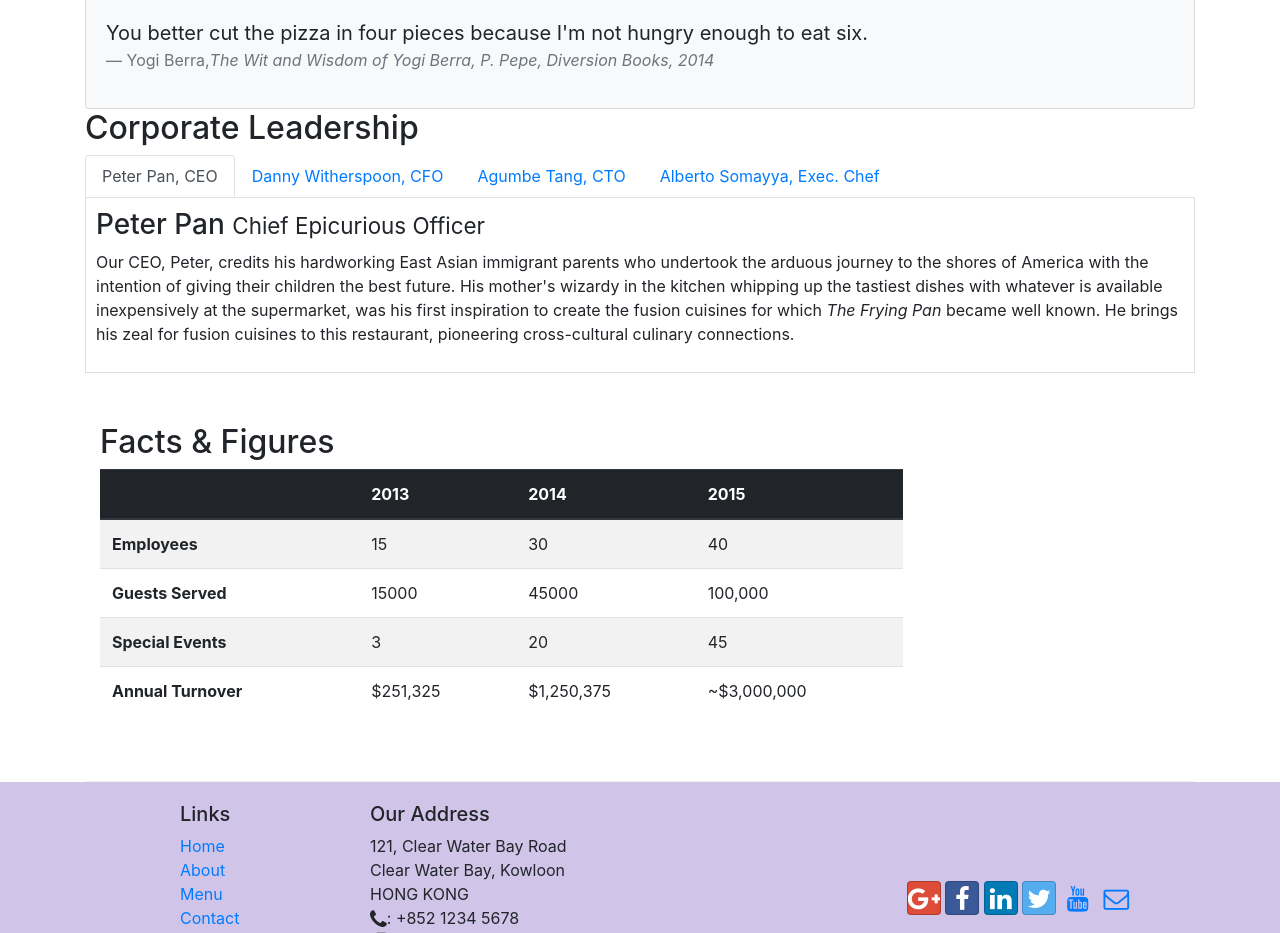
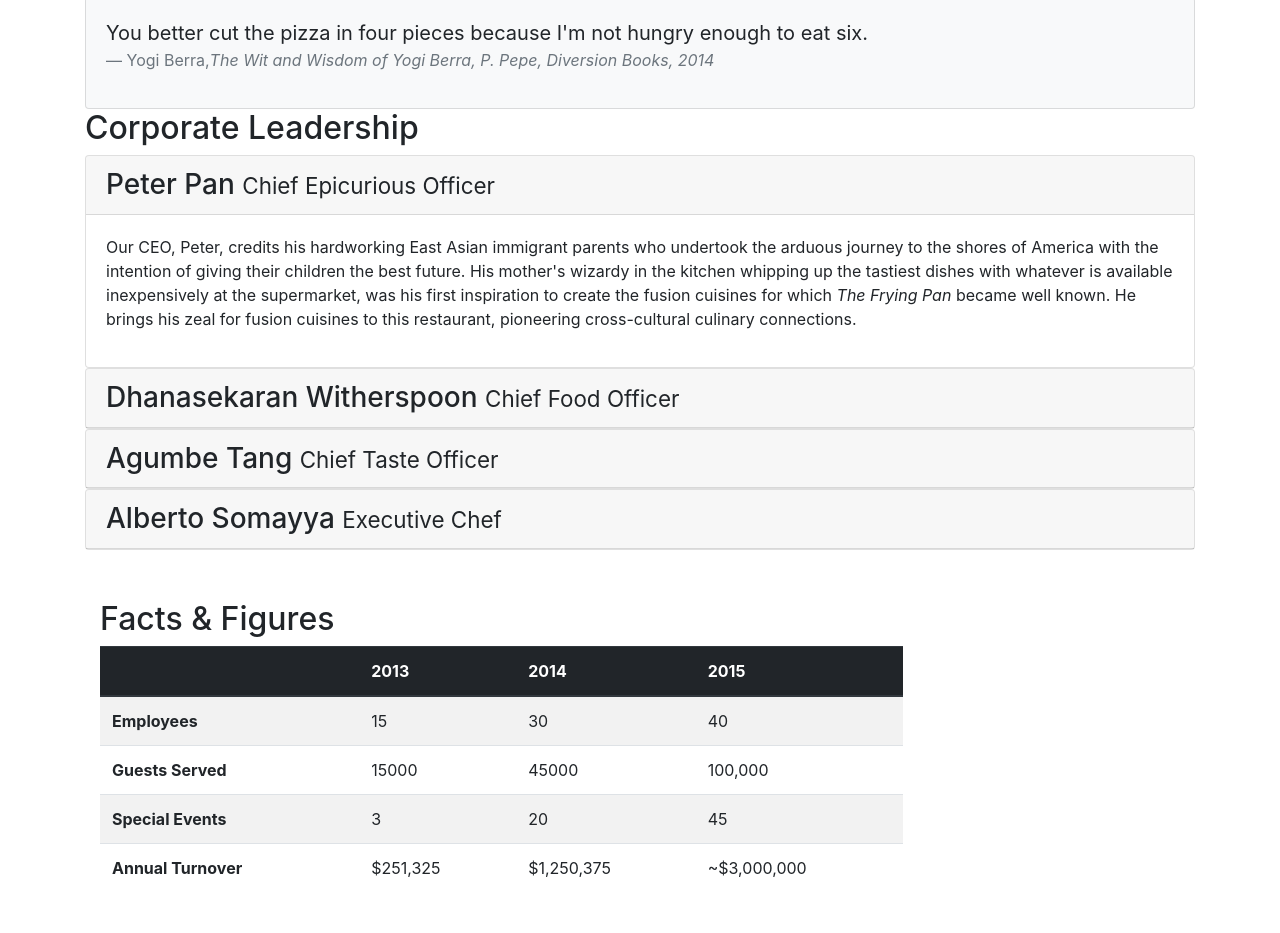
Before and after one commit to samialam8/boot-strap, a website: page aboutus.html in a window 1280 px wide. Shown: the part 762-1695 px from the top of the page. Drawn offline with nearby package versions, Linux system fonts and the light colour scheme.

Commit message:
accordion

```diff
--- a/aboutus.html
+++ b/aboutus.html
@@ -103,42 +103,60 @@
             <div class="col-sm-12">
                 <h2>Corporate Leadership</h2>
 
-                <ul class="nav nav-tabs">
-                    <li class="navi-items">
-                        <a class="nav-link active" href="#peter" role="tab" data-toggle="tab">Peter Pan, CEO</a>
-                    </li>
-                    <li class="nav-item">
-                        <a class="nav-link" href="#danny" role="tab"
-                          data-toggle="tab">Danny Witherspoon, CFO</a>
-                      </li>
-                      <li class="nav-item">
-                        <a class="nav-link" href="#agumbe"role="tab"
-                          data-toggle="tab">Agumbe Tang, CTO</a>
-                      </li>
-                      <li class="nav-item">
-                        <a class="nav-link" href="#alberto" role="tab"
-                          data-toggle="tab">Alberto Somayya, Exec. Chef</a>
-                      </li>
-                </ul>
-                   <div class="tab-content">
-                       <div role="tabpanel" class="tab-pane fade show active" id="peter">
-                    <h3>Peter Pan <small>Chief Epicurious Officer</small></h3>
+
+                   <div id="accordion">
+                       <div class="card">
+                           <div class="card-header" role="tab" id="peterhead">
+                            <h3 class='mb-0'><a data-toggle="collapse" data-target="#peter">Peter Pan <small>Chief Epicurious Officer</small></a>
+                            </h3>
+                           </div>
+                        <div role="tabpanel" class="collapse show" id="peter" data-parent="#accordion">
+                            <div class="card-body">
                                 <p class="d-none d-sm-block">Our CEO, Peter, credits his hardworking East Asian immigrant parents who undertook the arduous journey to the shores of America with the intention of giving their children the best future. His mother's wizardy in the kitchen whipping up the tastiest dishes with whatever is available inexpensively at the supermarket, was his first inspiration to create the fusion cuisines for which <em>The Frying Pan</em> became well known. He brings his zeal for fusion cuisines to this restaurant, pioneering cross-cultural culinary connections.</p>
+
                             </div>
-                       <div role="tabpanel" class="tab-pane fade" id="danny">
-                          <h3>Dhanasekaran Witherspoon <small>Chief Food Officer</small></h3>
+                               </div>
+                       </div>
+                       <div class="card">
+                        <div class="card-header" role="tab" id="dannyhead">
+                        <h3 class="mb-0">
+                            <a class="collapsed" data-toggle="collapse" data-target="#danny">
+                            Dhanasekaran Witherspoon <small>Chief Food Officer</small>
+                            </a>
+                        </h3>
+                    </div>
+                    <div class="collapse" id="danny" data-parent="#accordion">
+                        <div class="card-body">
                             <p class="d-none d-sm-block">Our CFO, Danny, as he is affectionately referred to by his colleagues, comes from a long established family tradition in farming and produce. His experiences growing up on a farm in the Australian outback gave him great appreciation for varieties of food sources. As he puts it in his own words, <em>Everything that runs, wins, and everything that stays, pays!</em></p>
                         </div>
-                       <div role="tabpanel" class="tab-pane fade" id="agumbe">
-                           <h3>Agumbe Tang <small>Chief Taste Officer</small></h3>
+                    </div>
+                </div>
+                <div class="card">
+                        <div class="card-header" role="tab" id="agumbehead">
+                        <h3 class="mb-0">
+                            <a class="collapsed" data-toggle="collapse" data-target="#agumbe">
+                            Agumbe Tang <small>Chief Taste Officer</small>
+                            </a>
+                        </h3>
+                    </div>
+                    <div class="collapse" id="agumbe" data-parent="#accordion">
+                        <div class="card-body">
                             <p class="d-none d-sm-block">Blessed with the most discerning gustatory sense, Agumbe, our CTO, personally ensures that every dish that we serve meets his exacting tastes. Our chefs dread the tongue lashing that ensues if their dish does not meet his exacting standards. He lives by his motto, <em>You click only if you survive my lick.</em></p>
                         </div>
-                       <div role="tabpanel" class="tab-pane fade" id="alberto">
-                          <h3>Alberto Somayya <small>Executive Chef</small></h3>
+                    </div>
+                </div>
+                <div class="card">
+                        <div class="card-header" role="tab" id="albertohead">
+                        <h3 class="mb-0">
+                            <a class="collapsed" data-toggle="collapse" data-target="#alberto">
+                            Alberto Somayya <small>Executive Chef</small>
+                            </a>
+                        </h3>
+                    </div>
+                    <div class="collapse" id="alberto" data-parent="#accordion">
+                        <div class="card-body">
                             <p class="d-none d-sm-block">Award winning three-star Michelin chef with wide International experience having worked closely with whos-who in the culinary world, he specializes in creating mouthwatering Indo-Italian fusion experiences. He says, <em>Put together the cuisines from the two craziest cultures, and you get a winning hit! Amma Mia!</em></p>
                         </div>
-                    </div>
-
                     </div>
                 </div>
        <div class="row row-content">
```
Lines whose indentation alone changed are shown as unchanged.
